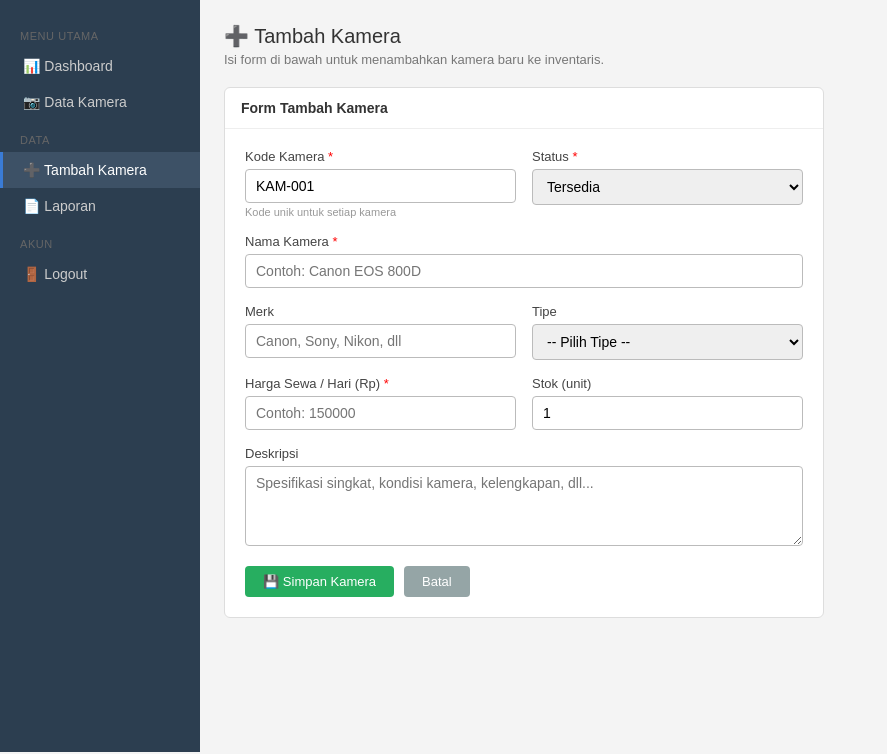
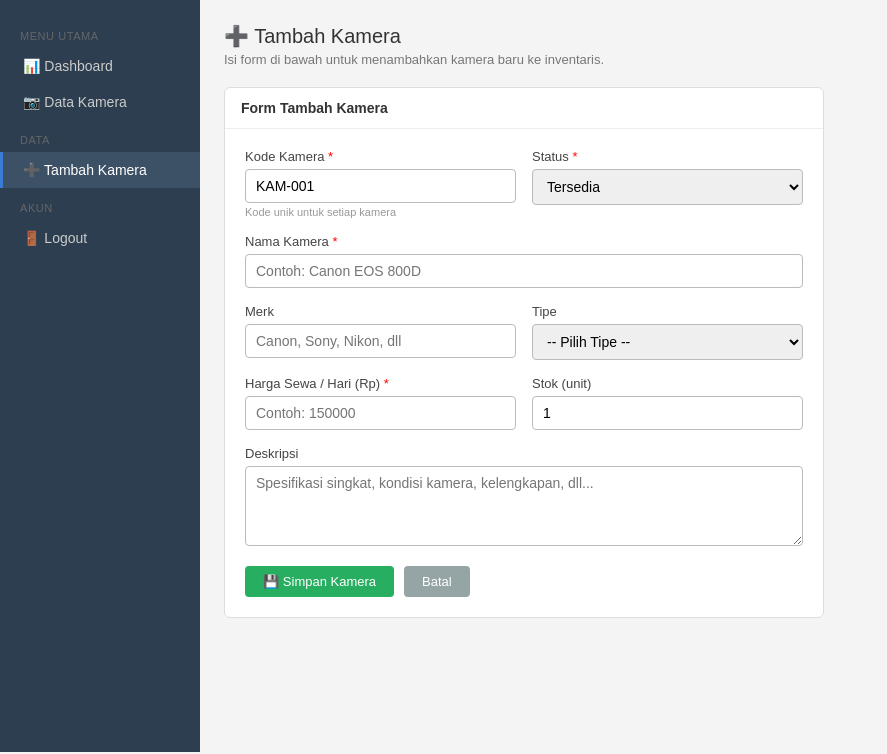
Before and after one commit to Violincello06/uts-web-ralipp, a PHP site: page /add.php in a window 1280 px wide. Shown: the part 46-800 px from the top of the page, without its empty margins (0-887 px from the left). Run offline with PHP 8.4, Linux system fonts and the light colour scheme; the visitor is signed in with stand-in values (Sample User, id 1); data that the repository does not hold is empty.

Commit message:
merapikan code yg typo dan tidak terpakai akibat pembaharuan dashboard

```diff
--- a/add.php
+++ b/add.php
@@ -165,7 +165,6 @@ if ($last) {
         <a href="kamera.php">📷 Data Kamera</a>
         <div class="menu-title">Data</div>
         <a href="add.php" class="active">➕ Tambah Kamera</a>
-        <a href="laporan.php">📄 Laporan</a>
         <div class="menu-title">Akun</div>
         <a href="logout.php">🚪 Logout</a>
     </div>
```
